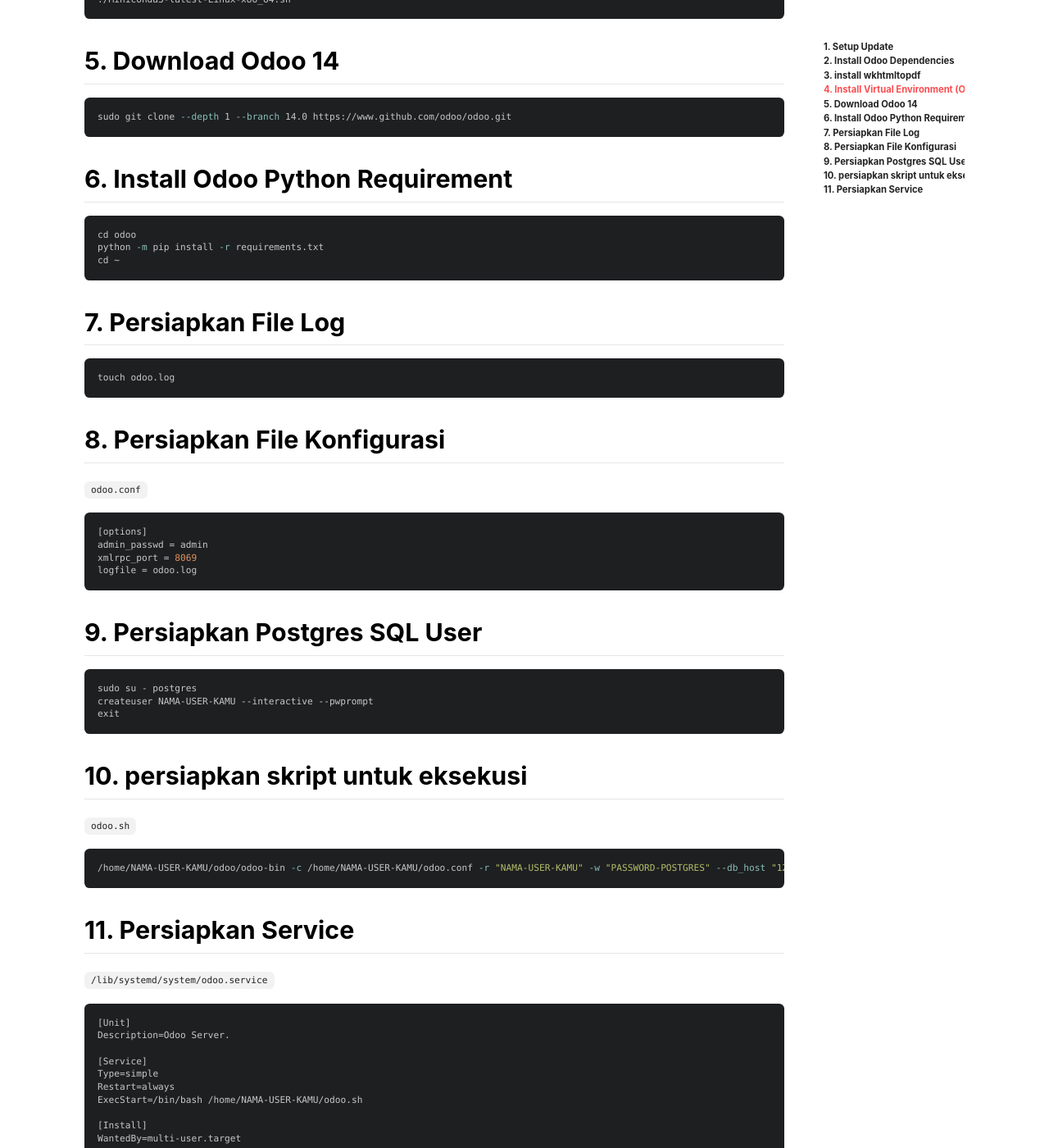
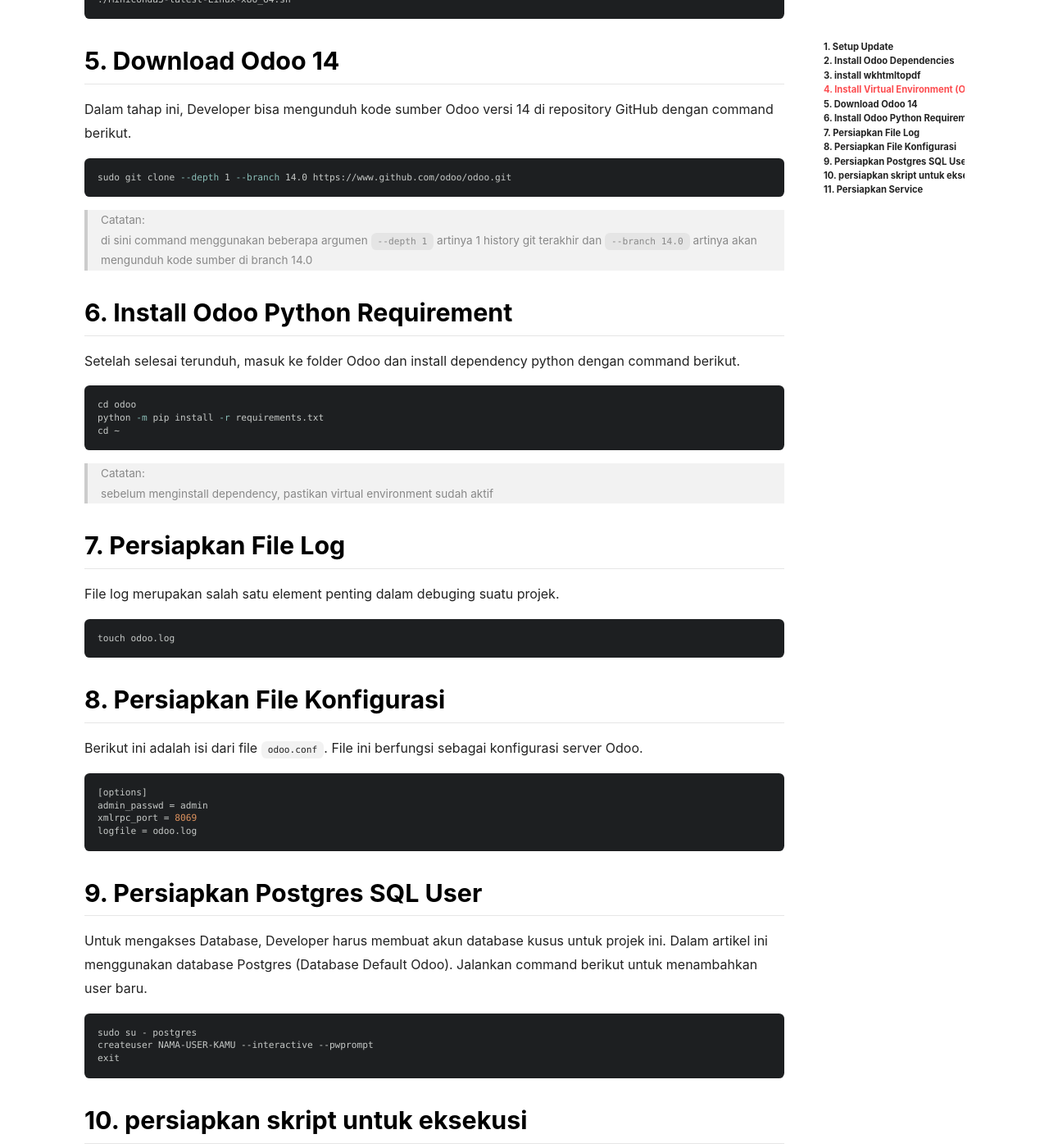
Before and after one commit to mashanz/mashanz.github.io, a Jekyll site: the page built from _posts/2021-07-03-install-odoo-14-di-ubuntu-18-0-4.md, in a window 1280 px wide and 1400 px high, scrolled down 1747 px. Shown: the whole window at 82% size. Built offline with Jekyll 4.4.1, drawn with Linux system fonts in a browser that asks for light colours; nearby versions of some CDN libraries; some of the changed text lies outside the part shown.

Commit message:
[UPDATE] Odoo article

````diff
--- a/_posts/2021-07-03-install-odoo-14-di-ubuntu-18-0-4.md
+++ b/_posts/2021-07-03-install-odoo-14-di-ubuntu-18-0-4.md
@@ -68,24 +68,39 @@
 ```
 
 ## 5. Download Odoo 14
+
+Dalam tahap ini, Developer bisa mengunduh kode sumber Odoo versi 14 di repository GitHub dengan command berikut.
+
 ```sh
 sudo git clone --depth 1 --branch 14.0 https://www.github.com/odoo/odoo.git
 ```
+> Catatan: <br/>
+di sini command menggunakan beberapa argumen `--depth 1` artinya 1 history git terakhir dan `--branch 14.0` artinya akan mengunduh kode sumber di branch 14.0
 
 ## 6. Install Odoo Python Requirement
+
+Setelah selesai terunduh, masuk ke folder Odoo dan install dependency python dengan command berikut.
+
 ```sh
 cd odoo
 python -m pip install -r requirements.txt
 cd ~
 ```
+> Catatan: <br/>
+sebelum menginstall dependency, pastikan virtual environment sudah aktif
 
 ## 7. Persiapkan File Log
+
+File log merupakan salah satu element penting dalam debuging suatu projek.
+
 ```sh
 touch odoo.log
 ```
 
 ## 8. Persiapkan File Konfigurasi
-`odoo.conf`
+
+Berikut ini adalah isi dari file `odoo.conf`. File ini berfungsi sebagai konfigurasi server Odoo.
+
 ```conf
 [options]
 admin_passwd = admin
@@ -94,6 +109,9 @@
 ```
 
 ## 9. Persiapkan Postgres SQL User
+
+Untuk mengakses Database, Developer harus membuat akun database kusus untuk projek ini. Dalam artikel ini menggunakan database Postgres (Database Default Odoo). Jalankan command berikut untuk menambahkan user baru.
+
 ```
 sudo su - postgres
 createuser NAMA-USER-KAMU --interactive --pwprompt
@@ -101,13 +119,18 @@
 ```
 
 ## 10. persiapkan skript untuk eksekusi
-`odoo.sh`
+
+Buat file `odoo.sh` untuk eksekusi server Odoo
+
 ```sh
 /home/NAMA-USER-KAMU/odoo/odoo-bin -c /home/NAMA-USER-KAMU/odoo.conf -r "NAMA-USER-KAMU" -w "PASSWORD-POSTGRES" --db_host "127.0.0.1" --limit-time-real=0 -s
+
+chmod +x odoo.sh
 ```
 
 ## 11. Persiapkan Service
-`/lib/systemd/system/odoo.service`
+
+Buat file di `/lib/systemd/system/odoo.service` dan isi file tersebut dengan option berikut.
 
 ```conf
 [Unit]
````
